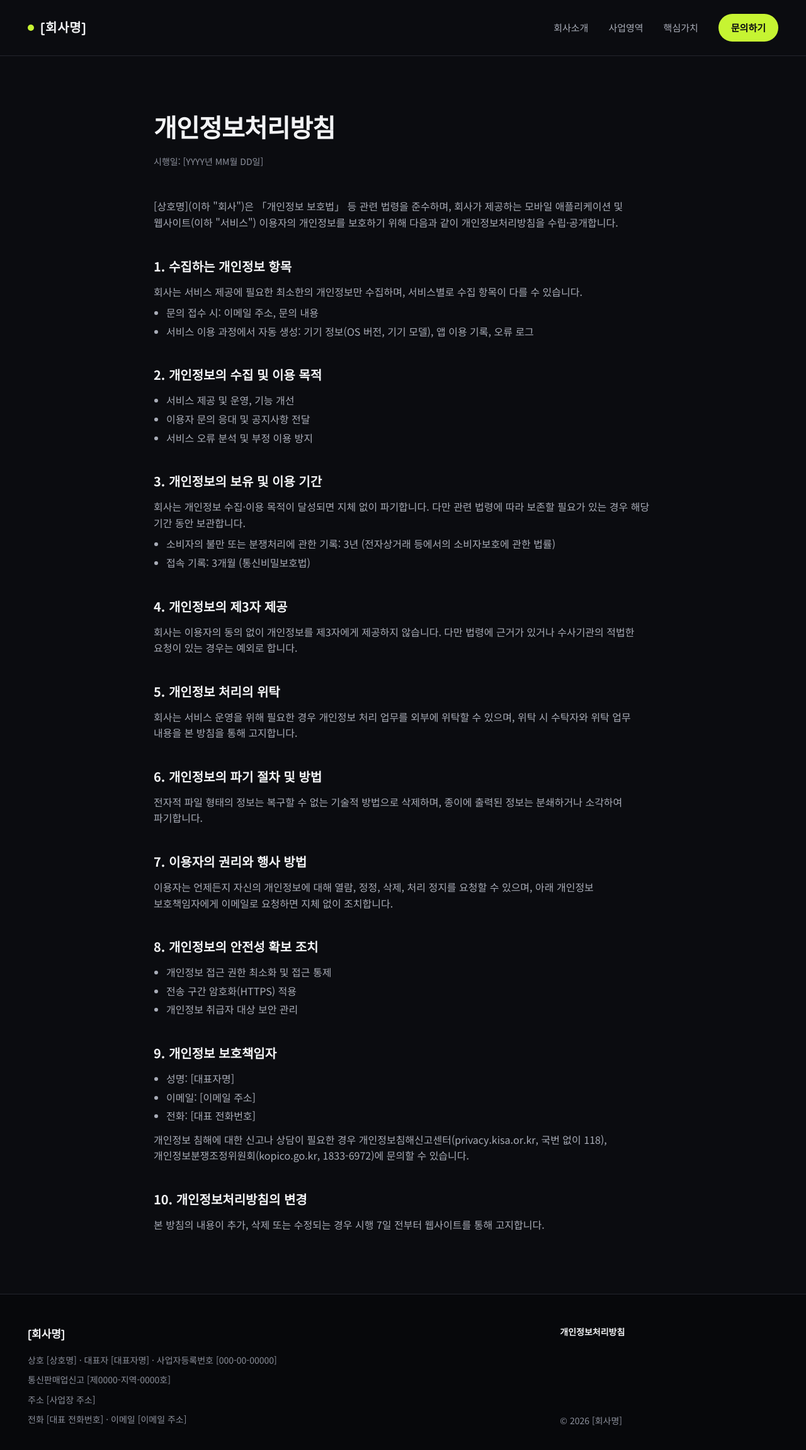
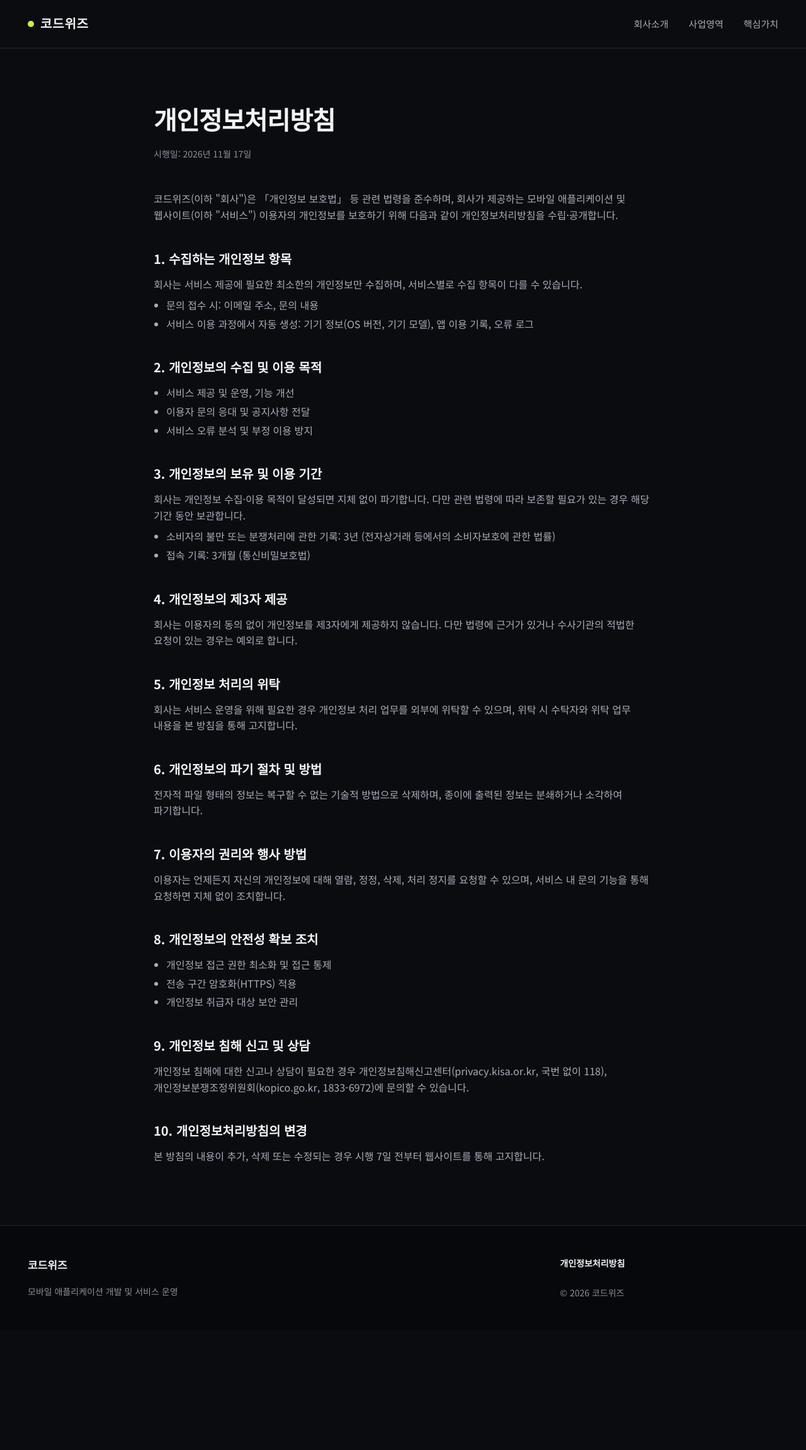
Before and after one commit to code-jay-doit/mobile-app-homepage, a plain HTML site: page privacy.html in a window 1280 px wide. Shown: the whole page at 63% size. After the commit the page ends 2112 px from the top, so only its background shows below. Drawn offline with Linux system fonts and the light colour scheme.

Commit message:
Set company name to 코드위즈 and remove business/contact details
Co-Authored-By: Claude Opus 5.5 <noreply@anthropic.com>

```diff
--- a/assets/css/style.css
+++ b/assets/css/style.css
@@ -49,13 +49,7 @@ h1, h2, h3, p { margin: 0; }
 .nav { display: flex; flex-wrap: wrap; align-items: center; gap: 8px 32px; font-size: 15px; }
 .nav a { color: var(--text-sub); }
 .nav a:hover { color: var(--text); }
-.nav .btn-pill { color: var(--bg); }
 
-.btn-pill {
-  display: inline-flex; align-items: center; min-height: 44px; padding: 10px 20px;
-  border-radius: 999px; background: var(--accent); color: var(--bg); font-weight: 700;
-}
-.btn-pill:hover { color: var(--bg); filter: brightness(1.08); }
 .btn-outline {
   display: inline-flex; align-items: center; gap: 10px; min-height: 44px; padding: 14px 24px;
   border: 1px solid var(--line-strong); border-radius: 999px; font-weight: 700; font-size: 16px;
@@ -125,17 +119,6 @@ h1, h2, h3, p { margin: 0; }
 .value-card h3 { font-size: 22px; margin-bottom: 10px; }
 .value-card p { font-size: 15px; color: var(--text-sub); }
 
-/* Contact */
-.contact .container { padding-top: 112px; padding-bottom: 112px; }
-.contact h2 { font-size: 56px; line-height: 1.2; font-weight: 900; letter-spacing: -0.02em; margin-bottom: 40px; }
-.contact-links { display: flex; flex-wrap: wrap; gap: 16px 48px; font-size: 20px; }
-.contact-links a {
-  display: inline-flex; align-items: flex-end; min-height: 44px; padding-bottom: 4px;
-  border-bottom: 2px solid var(--line-strong);
-}
-.contact-links a.primary { border-bottom-color: var(--accent); }
-.contact-hours { margin-top: 24px; font-size: 15px; color: var(--text-muted); }
-
 /* Footer */
 .site-footer { border-top: 1px solid var(--line); background: var(--bg-deep); font-size: 14px; color: var(--text-muted); }
 .site-footer .container {
@@ -163,8 +146,6 @@ h1, h2, h3, p { margin: 0; }
   .hero h1 { font-size: 44px; }
   .section .container { padding-top: 64px; padding-bottom: 64px; }
   .section-title, .about-lead { font-size: 30px; }
-  .contact .container { padding-top: 72px; padding-bottom: 72px; }
-  .contact h2 { font-size: 38px; }
   .value-card .value-num { font-size: 44px; margin-bottom: 28px; }
   .info-grid { grid-template-columns: minmax(0, 1fr); }
 }
--- a/privacy.html
+++ b/privacy.html
@@ -3,8 +3,8 @@
 <head>
   <meta charset="utf-8">
   <meta name="viewport" content="width=device-width, initial-scale=1">
-  <title>개인정보처리방침 | [회사명]</title>
-  <meta name="description" content="[회사명] 개인정보처리방침">
+  <title>개인정보처리방침 | 코드위즈</title>
+  <meta name="description" content="코드위즈 개인정보처리방침">
   <link rel="icon" href="assets/favicon.svg" type="image/svg+xml">
   <link rel="preconnect" href="https://fonts.googleapis.com">
   <link rel="preconnect" href="https://fonts.gstatic.com" crossorigin>
@@ -15,12 +15,11 @@
 
 <header class="site-header">
   <div class="container">
-    <a href="index.html" class="logo"><span class="logo-dot" aria-hidden="true"></span>[회사명]</a>
+    <a href="index.html" class="logo"><span class="logo-dot" aria-hidden="true"></span>코드위즈</a>
     <nav class="nav" aria-label="주요 메뉴">
       <a href="index.html#about">회사소개</a>
       <a href="index.html#business">사업영역</a>
       <a href="index.html#values">핵심가치</a>
-      <a href="index.html#contact" class="btn-pill">문의하기</a>
     </nav>
   </div>
 </header>
@@ -28,9 +27,9 @@
 <main class="policy">
   <div class="container">
     <h1>개인정보처리방침</h1>
-    <p class="updated">시행일: [YYYY년 MM월 DD일]</p>
+    <p class="updated">시행일: 2026년 11월 17일</p>
 
-    <p>[상호명](이하 "회사")은 「개인정보 보호법」 등 관련 법령을 준수하며, 회사가 제공하는 모바일 애플리케이션 및 웹사이트(이하 "서비스") 이용자의 개인정보를 보호하기 위해 다음과 같이 개인정보처리방침을 수립·공개합니다.</p>
+    <p>코드위즈(이하 "회사")은 「개인정보 보호법」 등 관련 법령을 준수하며, 회사가 제공하는 모바일 애플리케이션 및 웹사이트(이하 "서비스") 이용자의 개인정보를 보호하기 위해 다음과 같이 개인정보처리방침을 수립·공개합니다.</p>
 
     <h2>1. 수집하는 개인정보 항목</h2>
     <p>회사는 서비스 제공에 필요한 최소한의 개인정보만 수집하며, 서비스별로 수집 항목이 다를 수 있습니다.</p>
@@ -63,7 +62,7 @@
     <p>전자적 파일 형태의 정보는 복구할 수 없는 기술적 방법으로 삭제하며, 종이에 출력된 정보는 분쇄하거나 소각하여 파기합니다.</p>
 
     <h2>7. 이용자의 권리와 행사 방법</h2>
-    <p>이용자는 언제든지 자신의 개인정보에 대해 열람, 정정, 삭제, 처리 정지를 요청할 수 있으며, 아래 개인정보 보호책임자에게 이메일로 요청하면 지체 없이 조치합니다.</p>
+    <p>이용자는 언제든지 자신의 개인정보에 대해 열람, 정정, 삭제, 처리 정지를 요청할 수 있으며, 서비스 내 문의 기능을 통해 요청하면 지체 없이 조치합니다.</p>
 
     <h2>8. 개인정보의 안전성 확보 조치</h2>
     <ul>
@@ -72,13 +71,8 @@
       <li>개인정보 취급자 대상 보안 관리</li>
     </ul>
 
-    <h2>9. 개인정보 보호책임자</h2>
-    <ul>
-      <li>성명: [대표자명]</li>
-      <li>이메일: [이메일 주소]</li>
-      <li>전화: [대표 전화번호]</li>
-    </ul>
-    <p style="margin-top: 12px">개인정보 침해에 대한 신고나 상담이 필요한 경우 개인정보침해신고센터(privacy.kisa.or.kr, 국번 없이 118), 개인정보분쟁조정위원회(kopico.go.kr, 1833-6972)에 문의할 수 있습니다.</p>
+    <h2>9. 개인정보 침해 신고 및 상담</h2>
+    <p>개인정보 침해에 대한 신고나 상담이 필요한 경우 개인정보침해신고센터(privacy.kisa.or.kr, 국번 없이 118), 개인정보분쟁조정위원회(kopico.go.kr, 1833-6972)에 문의할 수 있습니다.</p>
 
     <h2>10. 개인정보처리방침의 변경</h2>
     <p>본 방침의 내용이 추가, 삭제 또는 수정되는 경우 시행 7일 전부터 웹사이트를 통해 고지합니다.</p>
@@ -88,15 +82,12 @@
 <footer class="site-footer">
   <div class="container">
     <div class="footer-info">
-      <strong>[회사명]</strong>
-      <span>상호 [상호명] · 대표자 [대표자명] · 사업자등록번호 [000-00-00000]</span>
-      <span>통신판매업신고 [제0000-지역-0000호]</span>
-      <span>주소 [사업장 주소]</span>
-      <span>전화 [대표 전화번호] · 이메일 [이메일 주소]</span>
+      <strong>코드위즈</strong>
+      <span>모바일 애플리케이션 개발 및 서비스 운영</span>
     </div>
     <div class="footer-links">
       <a href="privacy.html" class="strong">개인정보처리방침</a>
-      <span class="copy">© 2026 [회사명]</span>
+      <span class="copy">© 2026 코드위즈</span>
     </div>
   </div>
 </footer>
```
Also changed, not shown: index.html (+10 -28 lines).
